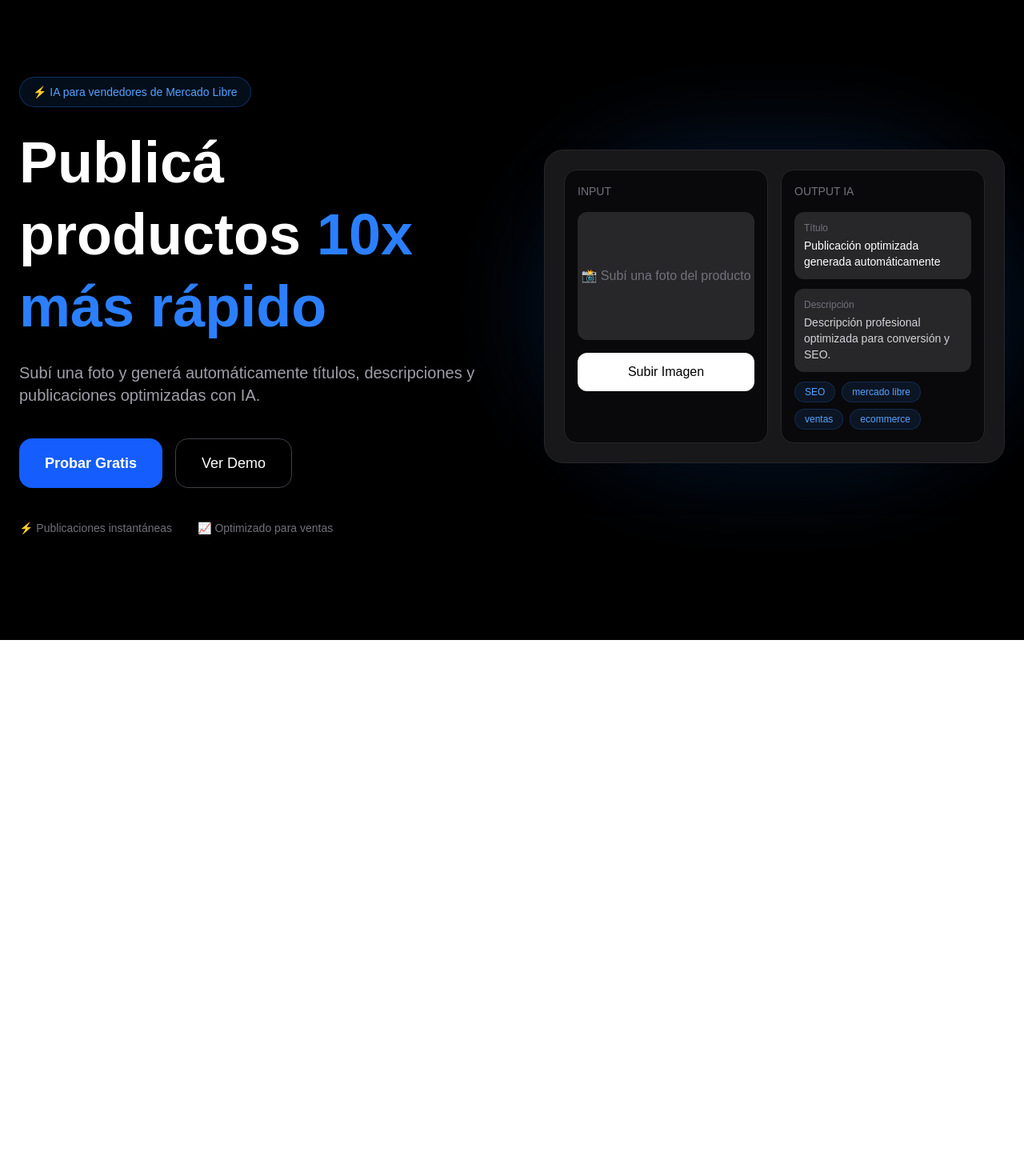
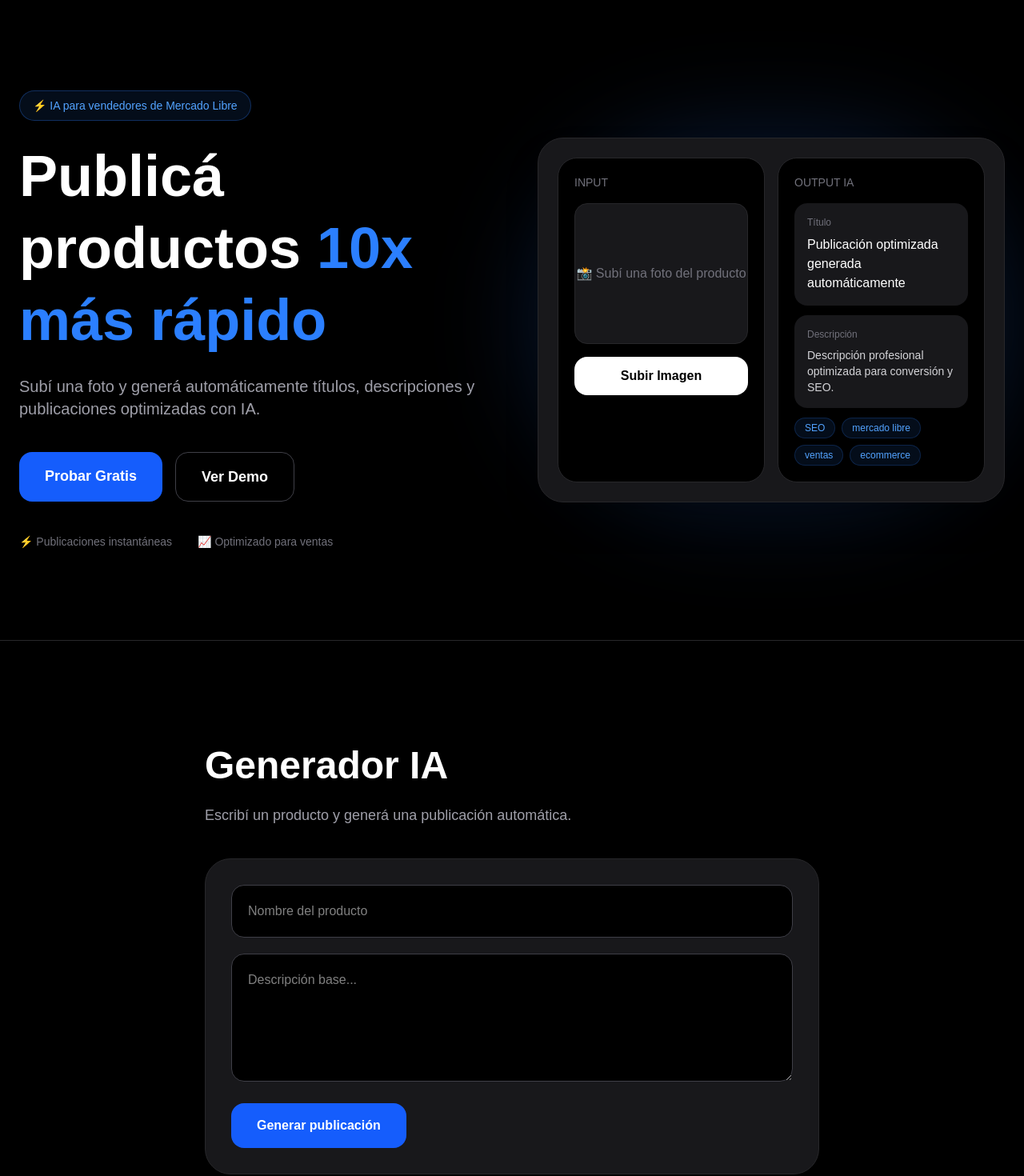
Before and after one commit to agustinbenente/listing.ai, a Next.js app: page / in a window 1280 px wide. Shown: the top 1470 px of the page at 80% size. Before the commit the page ends 800 px from the top, so only its background shows below. Built offline with nearby package versions, Linux system fonts and the light colour scheme.

Commit message:
demo section

```diff
--- a/app/page.tsx
+++ b/app/page.tsx
@@ -2,17 +2,23 @@
 
 export default function Home() {
   return (
-    <main className="min-h-screen bg-black text-white">
-      <section className="max-w-7xl mx-auto px-6 py-24 grid lg:grid-cols-2 gap-20 items-center">
+    <main className="bg-black text-white">
 
+      {/* HERO */}
+      <section className="min-h-screen flex items-center justify-center px-6">
+        <div className="max-w-7xl mx-auto grid md:grid-cols-2 gap-16 items-center">
+
+          {/* TEXTO */}
           <div>
-          <div className="inline-block px-4 py-2 rounded-full border border-blue-500/30 bg-blue-500/10 text-blue-400 text-sm mb-6">
+            <div className="inline-flex items-center gap-2 px-4 py-2 rounded-full border border-blue-500/30 bg-blue-500/10 text-sm text-blue-400 mb-6">
               ⚡ IA para vendedores de Mercado Libre
             </div>
 
-          <h1 className="text-6xl lg:text-7xl font-bold leading-tight mb-6">
-            Publicá productos
-            <span className="text-blue-500"> 10x más rápido</span>
+            <h1 className="text-6xl md:text-7xl font-bold leading-tight mb-6">
+              Publicá productos{" "}
+              <span className="text-blue-500">
+                10x más rápido
+              </span>
             </h1>
 
             <p className="text-zinc-400 text-xl mb-10 max-w-xl">
@@ -20,67 +26,73 @@ export default function Home() {
               descripciones y publicaciones optimizadas con IA.
             </p>
 
-          <div className="flex gap-4">
-            <button className="bg-blue-600 hover:bg-blue-500 transition px-8 py-4 rounded-2xl text-lg font-semibold">
+            <div className="flex gap-4 mb-10">
+              <a
+                href="#demo"
+                className="bg-blue-600 hover:bg-blue-500 px-8 py-4 rounded-2xl font-semibold text-lg transition"
+              >
                 Probar Gratis
-            </button>
+              </a>
 
-            <button className="border border-zinc-700 hover:border-zinc-500 transition px-8 py-4 rounded-2xl text-lg">
+              <button className="border border-zinc-700 hover:border-zinc-500 px-8 py-4 rounded-2xl font-semibold text-lg transition">
                 Ver Demo
               </button>
             </div>
 
-          <div className="flex gap-8 mt-10 text-zinc-500 text-sm">
+            <div className="flex gap-8 text-zinc-500 text-sm">
               <span>⚡ Publicaciones instantáneas</span>
               <span>📈 Optimizado para ventas</span>
             </div>
           </div>
 
+          {/* CARD IA */}
           <div className="relative">
-          <div className="absolute inset-0 bg-blue-500 blur-3xl opacity-20 rounded-full"></div>
+            <div className="absolute inset-0 bg-blue-500/20 blur-3xl rounded-full"></div>
 
-          <div className="relative bg-zinc-900 border border-zinc-800 rounded-3xl p-6 shadow-2xl">
+            <div className="relative bg-zinc-900 border border-zinc-800 rounded-[32px] p-6 shadow-2xl">
 
               <div className="grid grid-cols-2 gap-4">
 
-              <div className="bg-zinc-950 rounded-2xl p-4 border border-zinc-800">
+                {/* INPUT */}
+                <div className="bg-black rounded-3xl p-5 border border-zinc-800">
                   <p className="text-zinc-500 text-sm mb-4">
                     INPUT
                   </p>
 
-                <div className="h-40 rounded-xl bg-zinc-800 flex items-center justify-center text-zinc-500">
+                  <div className="bg-zinc-900 border border-zinc-800 rounded-2xl h-44 flex items-center justify-center text-zinc-500 mb-4">
                     📸 Subí una foto del producto
                   </div>
 
-                <button className="w-full mt-4 bg-white text-black rounded-xl py-3 font-medium">
+                  <button className="w-full bg-white text-black font-semibold py-3 rounded-2xl">
                     Subir Imagen
                   </button>
                 </div>
 
-              <div className="bg-zinc-950 rounded-2xl p-4 border border-zinc-800">
+                {/* OUTPUT */}
+                <div className="bg-black rounded-3xl p-5 border border-zinc-800">
                   <p className="text-zinc-500 text-sm mb-4">
                     OUTPUT IA
                   </p>
 
-                <div className="space-y-3">
-
-                  <div className="bg-zinc-800 rounded-xl p-3">
-                    <p className="text-xs text-zinc-500 mb-1">
+                  <div className="bg-zinc-900 rounded-2xl p-4 mb-3">
+                    <p className="text-zinc-500 text-xs mb-2">
                       Título
                     </p>
 
-                    <p className="text-sm">
-                      Publicación optimizada generada automáticamente
+                    <p className="font-medium">
+                      Publicación optimizada
+                      generada automáticamente
                     </p>
                   </div>
 
-                  <div className="bg-zinc-800 rounded-xl p-3">
-                    <p className="text-xs text-zinc-500 mb-1">
+                  <div className="bg-zinc-900 rounded-2xl p-4 mb-3">
+                    <p className="text-zinc-500 text-xs mb-2">
                       Descripción
                     </p>
 
                     <p className="text-sm text-zinc-300">
-                      Descripción profesional optimizada para conversión y SEO.
+                      Descripción profesional
+                      optimizada para conversión y SEO.
                     </p>
                   </div>
 
@@ -88,13 +100,11 @@ export default function Home() {
                     {["SEO", "mercado libre", "ventas", "ecommerce"].map((tag) => (
                       <span
                         key={tag}
-                        className="bg-blue-500/10 border border-blue-500/20 text-blue-400 px-3 py-1 rounded-full text-xs"
+                        className="bg-blue-500/10 border border-blue-500/20 text-blue-400 text-xs px-3 py-1 rounded-full"
                       >
                         {tag}
                       </span>
                     ))}
-                  </div>
-
                   </div>
                 </div>
 
@@ -102,7 +112,45 @@ export default function Home() {
             </div>
           </div>
 
+        </div>
       </section>
+
+      {/* DEMO */}
+      <section
+        id="demo"
+        className="min-h-screen flex items-center justify-center border-t border-zinc-800 px-6"
+      >
+        <div className="max-w-3xl w-full">
+
+          <h2 className="text-5xl font-bold mb-6">
+            Generador IA
+          </h2>
+
+          <p className="text-zinc-400 mb-10 text-lg">
+            Escribí un producto y generá una publicación automática.
+          </p>
+
+          <div className="bg-zinc-900 border border-zinc-800 rounded-[32px] p-8">
+
+            <input
+              type="text"
+              placeholder="Nombre del producto"
+              className="w-full bg-black border border-zinc-700 rounded-2xl p-5 mb-5"
+            />
+
+            <textarea
+              placeholder="Descripción base..."
+              className="w-full bg-black border border-zinc-700 rounded-2xl p-5 h-40 mb-5"
+            />
+
+            <button className="bg-blue-600 hover:bg-blue-500 px-8 py-4 rounded-2xl font-semibold transition">
+              Generar publicación
+            </button>
+
+          </div>
+        </div>
+      </section>
+
     </main>
   );
 }
```
Lines whose indentation alone changed are shown as unchanged.
